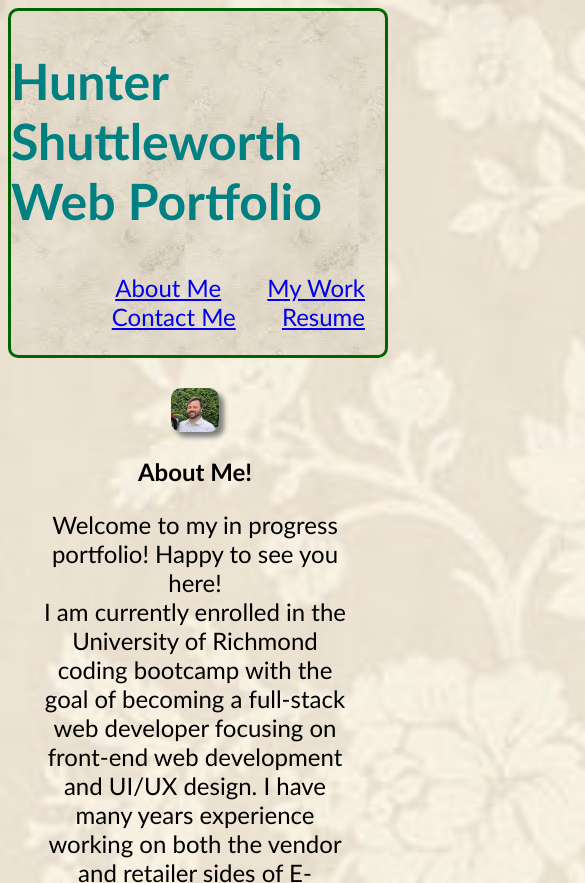
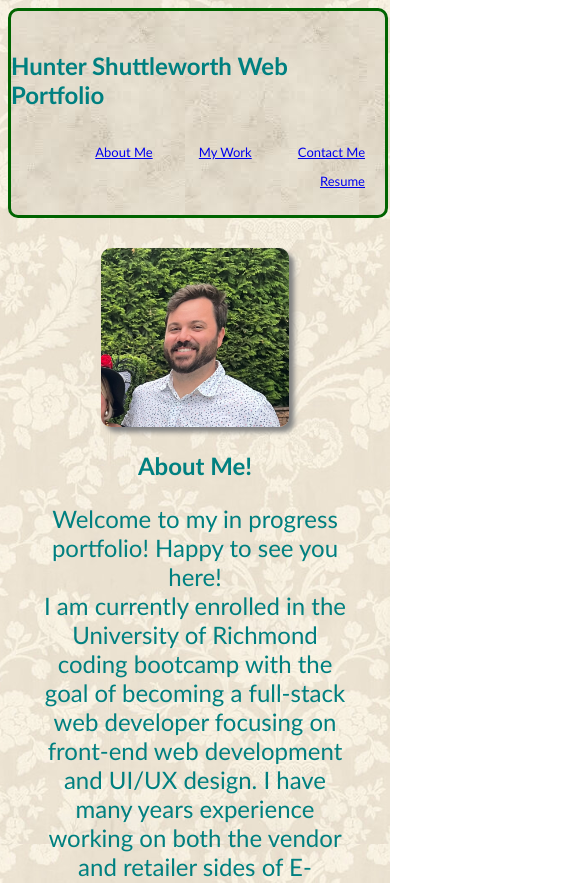
Before and after one commit to Hshuttle/Personal-Portfolio-Hunter-Shuttleworth, a plain HTML site: page index.html in a window 390 px wide. Shown: the top 883 px of the page, 585 px wide, since content can reach past the window. Drawn offline with Linux system fonts and the light colour scheme.

Commit message:
added media queries down to 450px for mobile

```diff
--- a/style.css
+++ b/style.css
@@ -3,6 +3,7 @@
   border-color: darkgreen;
   font-size: 24px;
   border-radius: 10px;
+  scroll-behavior: smooth;
 }
 
 :root {
@@ -14,6 +15,7 @@
 html {
   background-image: url(./images/farrow-and-ball-st-antoine-cream-light-beige-wallpaper-tiled-098439.jpg);
   background-size: cover;
+  background-attachment: fixed;
 }
 
 header,
@@ -21,6 +23,7 @@ footer {
   /* background-color: var(--background-fill); */
   background-image: url(./images/images.jpg);
   color: black;
+  background-attachment: fixed;
 }
 
 h1 {
@@ -52,6 +55,7 @@ footer ul li:hover {
   border-style: solid;
   border-color: var(--hovercolor);
   font-weight: bold;
+  background-color: var(--background-fill);
 }
 
 body {
@@ -81,16 +85,19 @@ main section {
   text-align: center;
   justify-content: center;
   padding: 30px;
+  max-width: 1400px;
+  margin: auto;
+  color: var(--textcolor);
 }
 
 .hunterpic {
-  width: 15%;
+  width: 20%;
   justify-content: center;
   box-shadow: 5px 5px 5px gray;
 }
 
 .hunterpic:hover {
-  width: 20%;
+  width: 25%;
 }
 
 .firstproj {
@@ -153,3 +160,39 @@ footer ul li {
   display: inline;
   padding: 10px;
 }
+
+@media screen and (max-width: 900px) {
+  .firstproj {
+    width: 80%;
+  }
+}
+
+@media screen and (max-width: 600px) {
+  .hunterpic {
+    width: 60%;
+  }
+
+  .firstproj {
+    width: 70%;
+  }
+
+  ul li,
+  ul li a {
+    font-size: 16px;
+  }
+}
+
+@media screen and (max-width: 450px) {
+  .firstproj {
+    width: 90%;
+  }
+
+  ul li,
+  ul li a {
+    font-size: 13px;
+  }
+
+  h1 {
+    font-size: 24px;
+  }
+}
```
